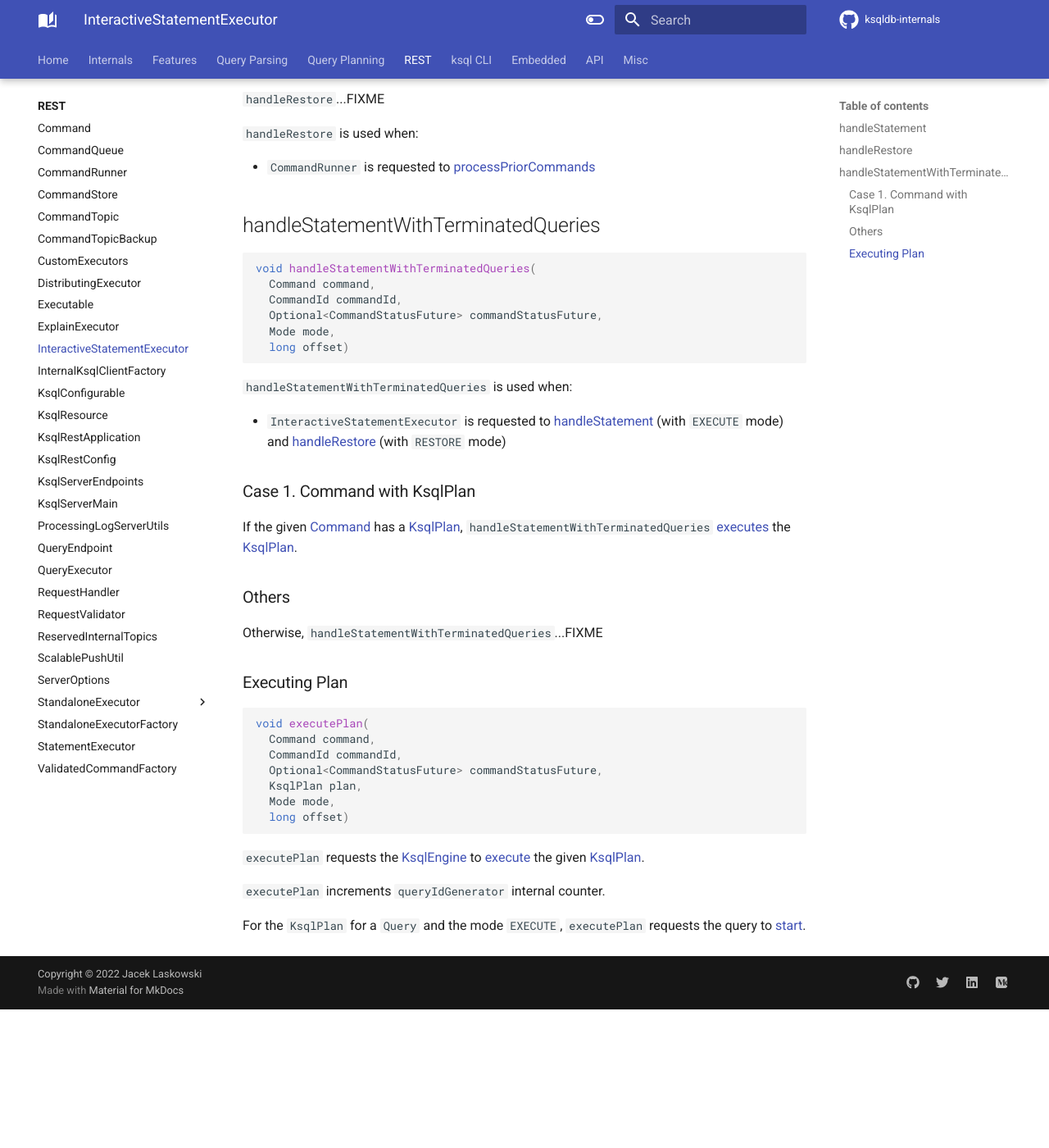
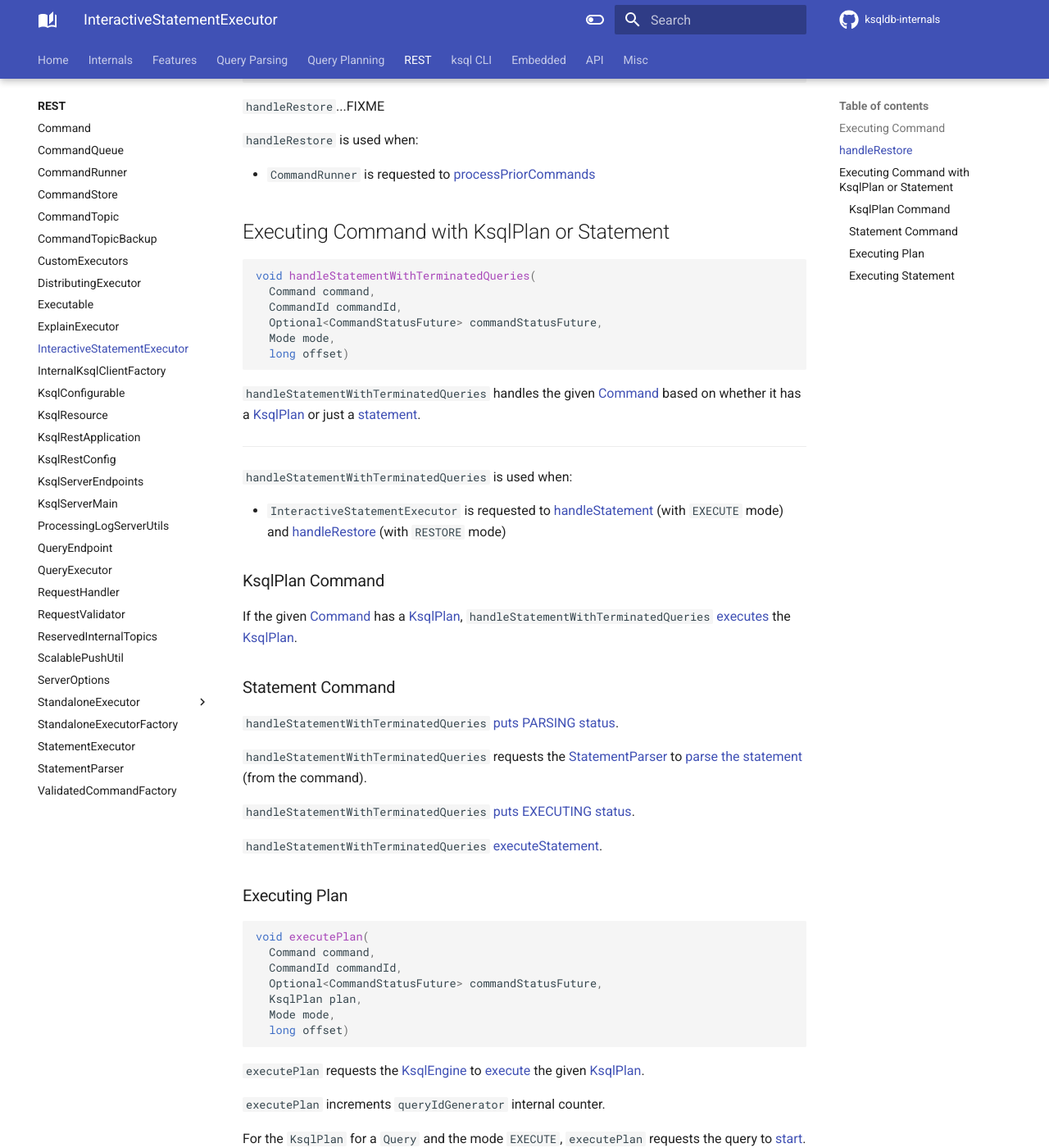
Before and after one commit to japila-books/ksqldb-internals, an MkDocs documentation site: the page built from docs/rest/InteractiveStatementExecutor.md, in a window 1280 px wide and 1400 px high, scrolled down 546 px. Shown: the whole window at 82% size. Built offline with MkDocs 1.6.1 and Material for MkDocs 9.7.7, drawn with Linux system fonts in a browser that asks for light colours; comment, search, counter and statistics services are not loaded; before the commit the page ends 1777 px from its top, so only the background shows below that; some of the changed text lies outside the part shown.

Commit message:
KsqlRestApplication, CommandRunner and InteractiveStatementExecutor

````diff
--- a/docs/rest/InteractiveStatementExecutor.md
+++ b/docs/rest/InteractiveStatementExecutor.md
@@ -1,13 +1,15 @@
 # InteractiveStatementExecutor
 
-## <span id="handleStatement"> handleStatement
+## <span id="handleStatement"> Executing Command
 
 ```java
 void handleStatement(
   QueuedCommand queuedCommand)
 ```
 
-`handleStatement` [handles](#handleStatementWithTerminatedQueries) the [Command](Command.md) (from the given `QueuedCommand` and with the `EXECUTE` mode).
+`handleStatement` [handles](#handleStatementWithTerminatedQueries) the [Command](Command.md) (from the given `QueuedCommand` with `EXECUTE` mode).
+
+---
 
 `handleStatement` is used when:
 
@@ -26,7 +28,7 @@ void handleRestore(
 
 * `CommandRunner` is requested to [processPriorCommands](CommandRunner.md#processPriorCommands)
 
-## <span id="handleStatementWithTerminatedQueries"> handleStatementWithTerminatedQueries
+## <span id="handleStatementWithTerminatedQueries"> Executing Command with KsqlPlan or Statement
 
 ```java
 void handleStatementWithTerminatedQueries(
@@ -37,17 +39,27 @@ void handleStatementWithTerminatedQueries(
   long offset)
 ```
 
+`handleStatementWithTerminatedQueries` handles the given [Command](Command.md) based on whether it has a [KsqlPlan](#handleStatementWithTerminatedQueries-executePlan) or just a [statement](#handleStatementWithTerminatedQueries-executeStatement).
+
+---
+
 `handleStatementWithTerminatedQueries` is used when:
 
 * `InteractiveStatementExecutor` is requested to [handleStatement](#handleStatement) (with `EXECUTE` mode) and [handleRestore](#handleRestore) (with `RESTORE` mode)
 
-### <span id="handleStatementWithTerminatedQueries-executePlan"> Case 1. Command with KsqlPlan
+### <span id="handleStatementWithTerminatedQueries-executePlan"> KsqlPlan Command
 
 If the given [Command](Command.md) has a [KsqlPlan](Command.md#getPlan), `handleStatementWithTerminatedQueries` [executes](#executePlan) the [KsqlPlan](../KsqlPlan.md).
 
-### <span id="handleStatementWithTerminatedQueries-others"> Others
+### <span id="handleStatementWithTerminatedQueries-executeStatement"> Statement Command
 
-Otherwise, `handleStatementWithTerminatedQueries`...FIXME
+`handleStatementWithTerminatedQueries` [puts PARSING status](#putStatus).
+
+`handleStatementWithTerminatedQueries` requests the [StatementParser](#statementParser) to [parse the statement](StatementParser.md#parseSingleStatement) (from the command).
+
+`handleStatementWithTerminatedQueries` [puts EXECUTING status](#putStatus).
+
+`handleStatementWithTerminatedQueries` [executeStatement](#executeStatement).
 
 ### <span id="executePlan"> Executing Plan
 
@@ -66,3 +78,14 @@ void executePlan(
 `executePlan` increments `queryIdGenerator` internal counter.
 
 For the `KsqlPlan` for a `Query` and the mode `EXECUTE`, `executePlan` requests the query to [start](../QueryMetadata.md#start).
+
+### <span id="executeStatement"> Executing Statement
+
+```java
+void executeStatement(
+  PreparedStatement<?> statement,
+  CommandId commandId,
+  Optional<CommandStatusFuture> commandStatusFuture)
+```
+
+`executeStatement`...FIXME
--- /dev/null
+++ b/docs/rest/StatementParser.md
@@ -0,0 +1,3 @@
+# StatementParser
+
+`StatementParser` is...FIXME
--- a/mkdocs.yml
+++ b/mkdocs.yml
@@ -266,6 +266,7 @@ nav:
       - StatementExecutor: rest/StandaloneExecutor_StatementExecutor.md
     - StandaloneExecutorFactory: rest/StandaloneExecutorFactory.md
     - StatementExecutor: rest/StatementExecutor.md
+    - StatementParser: rest/StatementParser.md
     - ValidatedCommandFactory: rest/ValidatedCommandFactory.md
   - ksql CLI:
     - cli/index.md
````
Also changed, not shown: docs/rest/CommandRunner.md (+27 -7 lines), docs/rest/KsqlRestApplication.md (+1 -1 lines).
